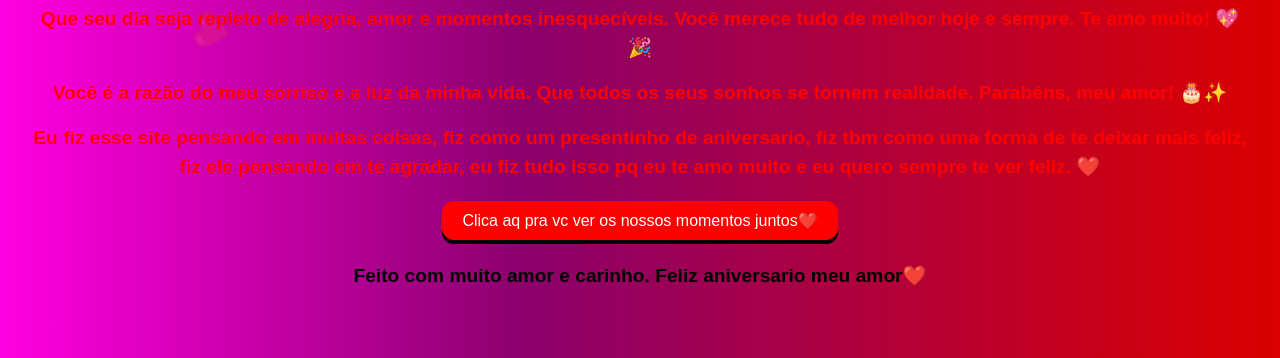
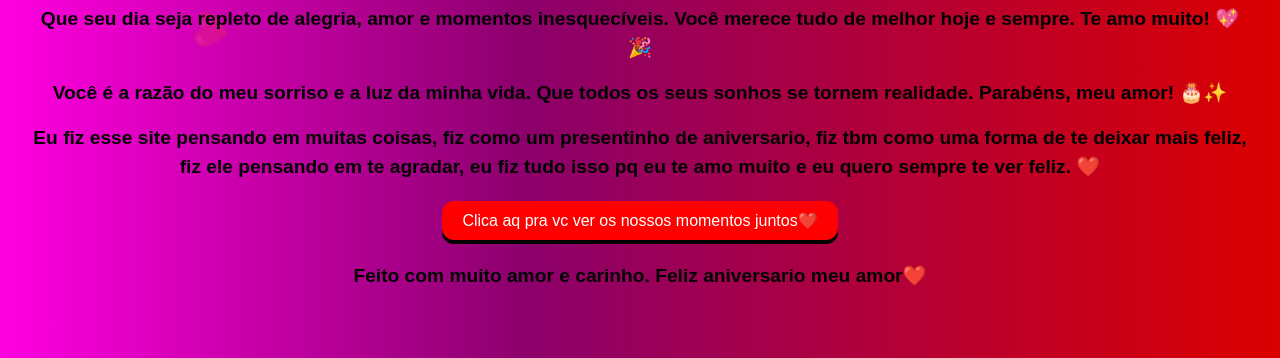
Before and after one commit to danielplughub/Feliz-Aniversario, a plain HTML site: page Victoria/index.html in a window 1280 px wide. Shown: the part 442-800 px from the top of the page. Drawn offline with Linux system fonts and the light colour scheme.

Commit message:
Fix HTML formatting and structure

```diff
--- a/Victoria/index.html
+++ b/Victoria/index.html
@@ -25,9 +25,9 @@
 
     <a href="https://youtu.be/oZgYN4qfpl4?si=lsyjK4dEFWwhPVip" target="_blank"><img class="imagem" src="Imagem do WhatsApp de 2025-11-03 à(s) 14.58.40_45d7b507.jpg"  alt="Eu + Você = PARA SEMPRE"></a>
 
-    <h3>Que seu dia seja repleto de alegria, amor e momentos inesquecíveis. Você merece tudo de melhor hoje e sempre. Te amo muito! 💖🎉</h3>
-    <h3>Você é a razão do meu sorriso e a luz da minha vida. Que todos os seus sonhos se tornem realidade. Parabéns, meu amor! 🎂✨</h3>
-    <h3>Eu fiz esse site pensando em muitas coisas, fiz como um presentinho de aniversario, fiz tbm como uma forma de te deixar mais feliz, fiz ele pensando em te agradar, eu fiz tudo isso pq eu te amo muito e eu quero sempre te ver feliz. ❤️ </h3>
+   <h3 class="h3"> Que seu dia seja repleto de alegria, amor e momentos inesquecíveis. Você merece tudo de melhor hoje e sempre. Te amo muito! 💖🎉</h3>
+   <h3 class="h3"> Você é a razão do meu sorriso e a luz da minha vida. Que todos os seus sonhos se tornem realidade. Parabéns, meu amor! 🎂✨</h3>
+   <h3 class="h3"> Eu fiz esse site pensando em muitas coisas, fiz como um presentinho de aniversario, fiz tbm como uma forma de te deixar mais feliz, fiz ele pensando em te agradar, eu fiz tudo isso pq eu te amo muito e eu quero sempre te ver feliz. ❤️ </h3>
     </center>
     <button class="Botão" rel="stylesheet" href="Galeria.html"> <a class="aa" href="Galeria.html">Clica aq pra vc ver os nossos momentos juntos❤️</a>
 </button>
```
